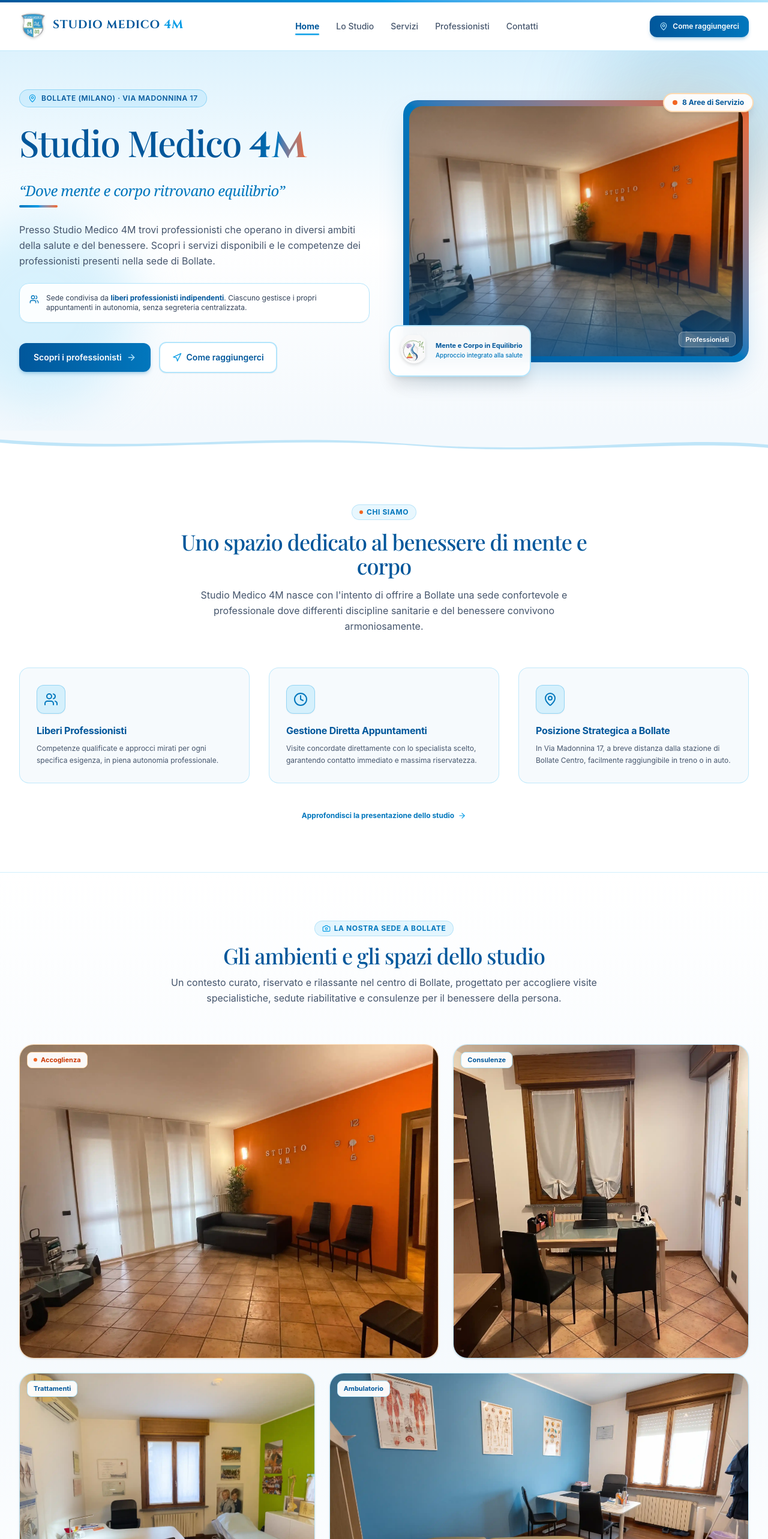
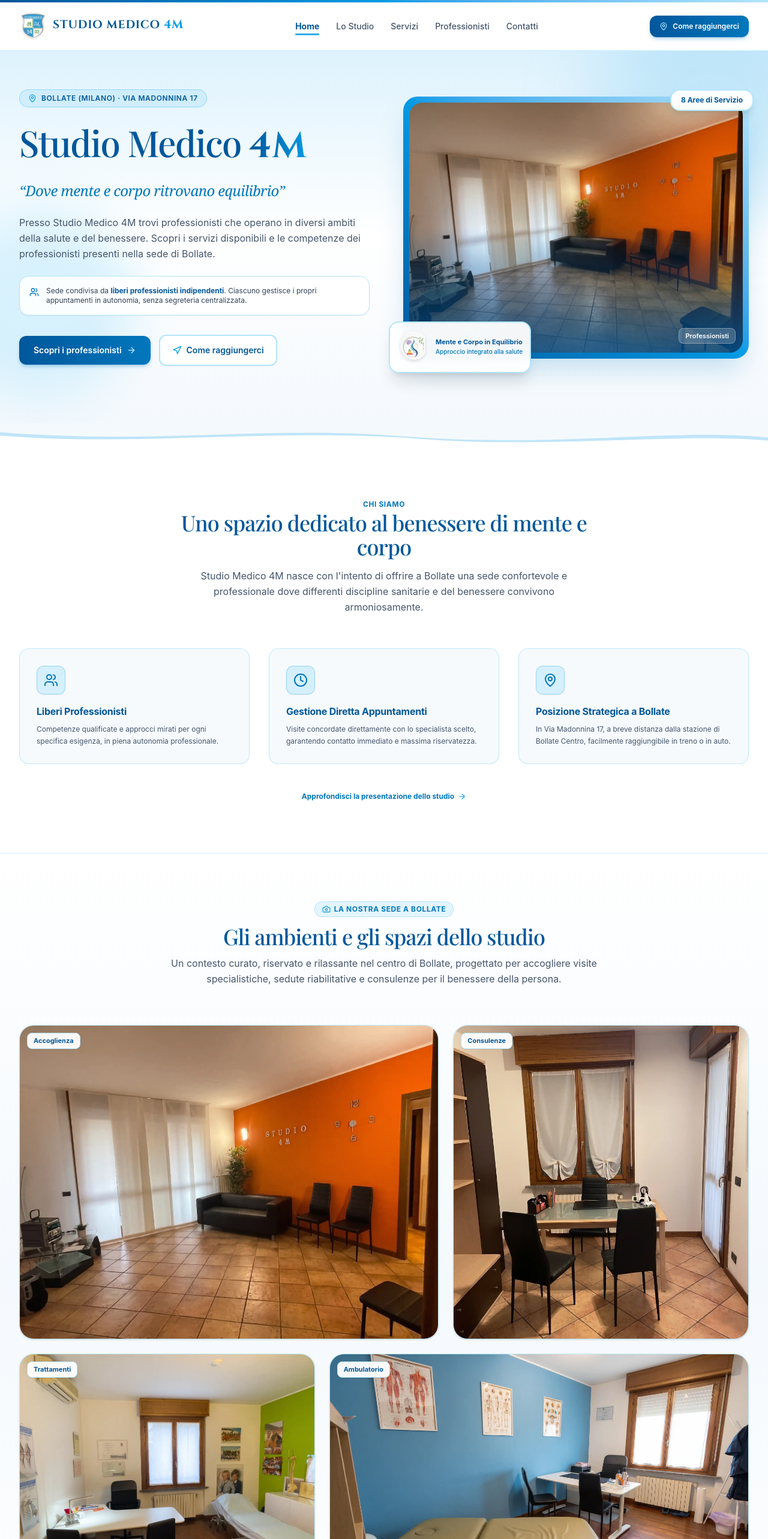
Before and after one commit to RiccardoDiRosa/StudioMedico4M, a React (Vite) app: page / in a window 1280 px wide. Shown: the top 2566 px of the page at 60% size. Built offline with nearby package versions, Linux system fonts and the light colour scheme; a web font is replaced by a local one.

Commit message:
ritorno a prima

```diff
--- a/src/pages/HomePage.tsx
+++ b/src/pages/HomePage.tsx
@@ -108,12 +108,11 @@ export const HomePage: React.FC<HomePageProps> = ({ onNavigate, onSelectProfessi
 
             {/* Mobile Title & Payoff */}
             <h1 className="text-3xl sm:text-4xl font-normal text-[#01579b] tracking-tight leading-tight font-heading mt-2.5">
-              Studio Medico <span className="font-bold text-transparent bg-clip-text bg-gradient-to-r from-[#01579b] via-[#0277bd] to-[#f26522] font-brand tracking-wide inline-flex items-baseline lining-nums"><span className="inline-block">4</span><span className="inline-block">M</span></span>
+              Studio Medico <span className="font-bold text-transparent bg-clip-text bg-gradient-to-r from-[#01579b] via-[#0277bd] to-[#039be5] font-brand tracking-wide inline-flex items-baseline lining-nums"><span className="inline-block">4</span><span className="inline-block">M</span></span>
             </h1>
             <p className="text-base sm:text-lg text-[#0277bd] font-serif italic mt-1 font-medium">
               “Dove mente e corpo ritrovano equilibrio”
             </p>
-            <div className="w-12 h-1 rounded-full bg-gradient-to-r from-[#0277bd] via-[#039be5] to-[#f26522] mt-2 mb-1" />
 
             {/* HERO VISUAL STUDIO SHOWCASE CARD - Mobile Above-the-fold */}
             <div className="relative mt-4 mb-4 rounded-2xl overflow-hidden border-2 border-[#b3e5fc] shadow-xl shadow-[#0277bd]/15 group bg-white">
@@ -133,9 +132,8 @@ export const HomePage: React.FC<HomePageProps> = ({ onNavigate, onSelectProfessi
                 <span className="text-[11px] font-bold text-[#01579b]">Professionisti della Salute</span>
               </div>
 
-              <div className="absolute top-2.5 right-2.5 bg-white/95 backdrop-blur-md px-2.5 py-1 rounded-lg border border-orange-200/90 shadow-sm flex items-center gap-1.5">
-                <span className="w-1.5 h-1.5 rounded-full bg-[#f26522]" />
-                <span className="text-[10px] font-bold text-[#01579b]">8 Discipline</span>
+              <div className="absolute top-2.5 right-2.5 bg-white/95 backdrop-blur-md px-2 py-1 rounded-lg border border-[#b3e5fc] shadow-sm flex items-center gap-1">
+                <span className="text-[10px] font-bold text-[#0277bd]">8 Discipline</span>
               </div>
 
               {/* Bottom text bar over image */}
@@ -213,16 +211,13 @@ export const HomePage: React.FC<HomePageProps> = ({ onNavigate, onSelectProfessi
 
               {/* Main Headline */}
               <h1 className="text-4xl lg:text-5xl xl:text-6xl font-normal text-[#01579b] tracking-tight leading-[1.15] text-balance font-heading">
-                Studio Medico <span className="font-bold text-transparent bg-clip-text bg-gradient-to-r from-[#01579b] via-[#0277bd] to-[#f26522] font-brand tracking-wide inline-flex items-baseline lining-nums"><span className="inline-block">4</span><span className="inline-block">M</span></span>
+                Studio Medico <span className="font-bold text-transparent bg-clip-text bg-gradient-to-r from-[#01579b] via-[#0277bd] to-[#039be5] font-brand tracking-wide inline-flex items-baseline lining-nums"><span className="inline-block">4</span><span className="inline-block">M</span></span>
               </h1>
 
               {/* Payoff */}
-              <div className="space-y-2">
               <p className="text-xl lg:text-2xl text-[#0277bd] font-serif italic tracking-tight font-medium">
                 “Dove mente e corpo ritrovano equilibrio”
               </p>
-                <div className="w-16 h-1 rounded-full bg-gradient-to-r from-[#0277bd] via-[#039be5] to-[#f26522]" />
-              </div>
 
               {/* Verified Editorial Copy */}
               <p className="text-base text-slate-600 leading-relaxed">
@@ -264,11 +259,8 @@ export const HomePage: React.FC<HomePageProps> = ({ onNavigate, onSelectProfessi
             <div className="col-span-6 flex justify-end">
               <div className="relative w-full max-w-lg xl:max-w-xl">
 
-                {/* Warm ambient glow behind card echoing the studio's orange wall */}
-                <div className="absolute -top-8 -right-8 w-72 h-72 rounded-full bg-orange-500/15 blur-3xl pointer-events-none" />
-
                 {/* Main Framed Studio Showcase Card */}
-                <div className="relative rounded-3xl p-2.5 bg-gradient-to-tr from-[#01579b] via-[#0277bd] to-[#f26522] shadow-2xl shadow-[#0277bd]/25 overflow-hidden group">
+                <div className="relative rounded-3xl p-2.5 bg-gradient-to-tr from-[#01579b] via-[#039be5] to-[#b3e5fc] shadow-2xl shadow-[#0277bd]/25 overflow-hidden group">
                   <div className="relative aspect-[4/3] rounded-[22px] overflow-hidden bg-slate-100">
                     <img
                       src="/images/studio/studio1.webp"
@@ -311,8 +303,7 @@ export const HomePage: React.FC<HomePageProps> = ({ onNavigate, onSelectProfessi
                 </div>
 
                 {/* Floating pill badge for the 8 services */}
-                <div className="absolute -top-3 -right-2 bg-white/95 backdrop-blur-md px-3.5 py-1.5 rounded-2xl border-2 border-orange-200/90 shadow-lg flex items-center gap-2">
-                  <span className="w-2 h-2 rounded-full bg-[#f26522] animate-pulse" />
+                <div className="absolute -top-3 -right-2 bg-white/95 backdrop-blur-md px-4 py-2 rounded-2xl border-2 border-[#b3e5fc] shadow-lg flex items-center">
                   <span className="text-xs font-bold text-[#01579b]">
                     8 Aree di Servizio
                   </span>
@@ -331,9 +322,8 @@ export const HomePage: React.FC<HomePageProps> = ({ onNavigate, onSelectProfessi
       <section className="py-10 sm:py-20 bg-white">
         <div className="max-w-7xl mx-auto px-4 sm:px-6 lg:px-8">
           <div className="max-w-3xl mx-auto text-center space-y-2 sm:space-y-4 mb-6 sm:mb-14">
-            <span className="text-[11px] sm:text-xs font-bold uppercase tracking-wider text-[#0277bd] inline-flex items-center gap-1.5 px-3 py-1 rounded-full bg-[#b3e5fc]/30 border border-[#039be5]/20">
-              <span className="w-1.5 h-1.5 rounded-full bg-[#f26522]" />
-              <span>Chi Siamo</span>
+            <span className="text-[11px] sm:text-xs font-bold uppercase tracking-wider text-[#0277bd]">
+              Chi Siamo
             </span>
             <h2 className="text-2xl sm:text-4xl font-normal text-[#01579b] tracking-tight font-heading">
               Uno spazio dedicato al benessere di mente e corpo
@@ -424,14 +414,10 @@ export const HomePage: React.FC<HomePageProps> = ({ onNavigate, onSelectProfessi
               { photo: STUDIO_PHOTOS[2], span: 'md:col-span-5', ratio: 'aspect-[4/5] md:aspect-auto', pos: 'object-center' },
               { photo: STUDIO_PHOTOS[3], span: 'md:col-span-5', ratio: 'aspect-[4/3] md:aspect-auto', pos: 'object-center' },
               { photo: STUDIO_PHOTOS[1], span: 'md:col-span-7', ratio: 'aspect-[16/10] md:aspect-[16/9]', pos: 'object-center' }
-            ].map(({ photo, span, ratio, pos }) => {
-              const isReception = photo.id === 'studio-accoglienza';
-              return (
+            ].map(({ photo, span, ratio, pos }) => (
               <figure
                 key={photo.id}
-                  className={`group relative ${span} ${ratio} rounded-3xl overflow-hidden border ${
-                    isReception ? 'border-orange-200/90 hover:border-[#f26522]' : 'border-[#b3e5fc]/80 hover:border-[#039be5]'
-                  } shadow-sm hover:shadow-xl hover:shadow-[#039be5]/10 transition-all bg-slate-100`}
+                className={`group relative ${span} ${ratio} rounded-3xl overflow-hidden border border-[#b3e5fc]/80 hover:border-[#039be5] shadow-sm hover:shadow-xl hover:shadow-[#039be5]/10 transition-all bg-slate-100`}
               >
                 <img
                   src={photo.url}
@@ -439,15 +425,11 @@ export const HomePage: React.FC<HomePageProps> = ({ onNavigate, onSelectProfessi
                   className={`absolute inset-0 w-full h-full object-cover ${pos} group-hover:scale-105 transition-transform duration-700`}
                   loading="lazy"
                 />
-                  <span className={`absolute top-3 left-3 px-2.5 py-1 rounded-lg bg-white/95 backdrop-blur-md text-[11px] font-bold border shadow-xs flex items-center gap-1.5 ${
-                    isReception ? 'text-orange-700 border-orange-200' : 'text-[#01579b] border-[#b3e5fc]'
-                  }`}>
-                    {isReception && <span className="w-1.5 h-1.5 rounded-full bg-[#f26522]" />}
+                <span className="absolute top-3 left-3 px-2.5 py-1 rounded-lg bg-white/95 backdrop-blur-md text-[11px] font-bold text-[#01579b] border border-[#b3e5fc] shadow-xs">
                   {photo.badge}
                 </span>
               </figure>
-              );
-            })}
+            ))}
           </div>
 
           {/* Quick Info Strip */}
```
Lines whose indentation alone changed are shown as unchanged.
